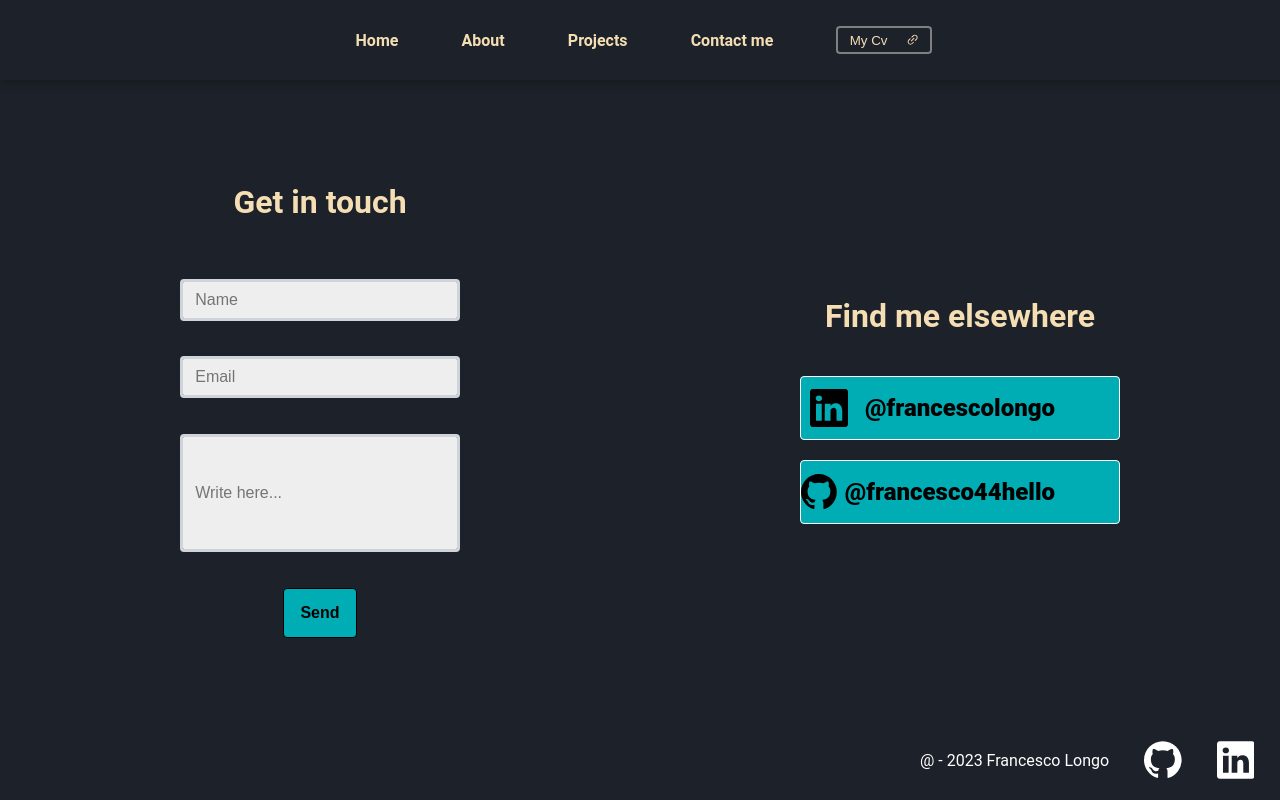
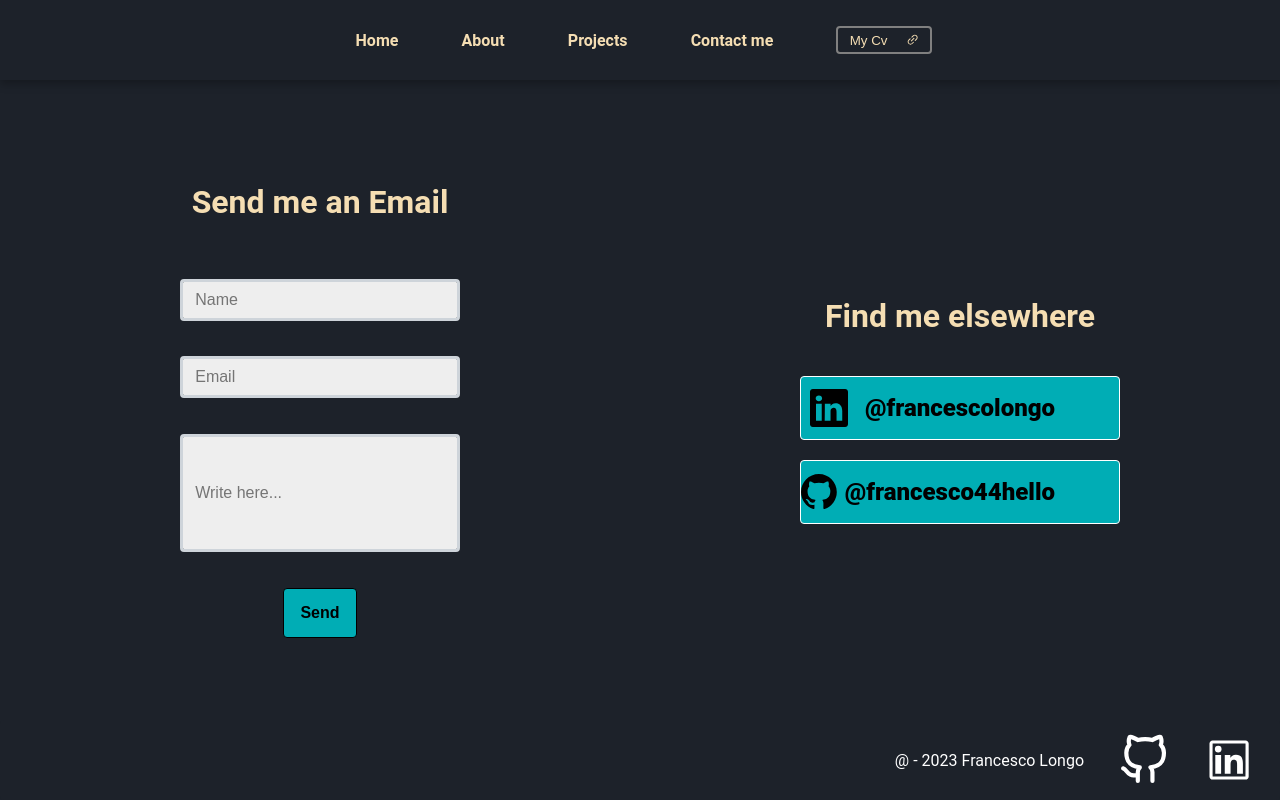
Before and after one commit to francesco44Hello/portfolio, a Next.js app in the folder nextjs-blog/: page /contact/contact in a window 1280 px wide. Built offline with nearby package versions, Linux system fonts and the light colour scheme.

Commit message:
added some styles

```diff
--- a/nextjs-blog/components/footer/footer.css
+++ b/nextjs-blog/components/footer/footer.css
@@ -28,4 +28,5 @@ footer {
     gap: 35px;
     font-family:'Roboto';
     margin-right: 2px;
+
   }
--- a/nextjs-blog/components/footer/footer.js
+++ b/nextjs-blog/components/footer/footer.js
@@ -1,6 +1,8 @@
 import React from "react";
 import { BsLinkedin, BsGithub } from "react-icons/bs";
+import { FiGithub } from 'react-icons/fi'
 import { handleClickGithub, handleClickLinkedin} from '../../components/functions/functions'
+import { AiOutlineLinkedin } from 'react-icons/ai'
 const Footer = () => {
   return (
     <div className="footer">
@@ -8,12 +10,12 @@ const Footer = () => {
 <div className="footer-div">
 {" "}
       @ - 2023 Francesco Longo{" "}
-      <BsGithub
-        style={{ height: "70%", width: "3%" }}
+      <FiGithub
+        style={{ height: "70%", width: "4%" }}
         onClick={handleClickGithub}
       />{" "}
-      <BsLinkedin
-        style={{ height: "70%", width: "3%" }}
+      <AiOutlineLinkedin
+        style={{ height: "100%", width: "4%" }}
         type="button"
         onClick={handleClickLinkedin}
       />{" "}
--- a/nextjs-blog/pages/contact/contact.css
+++ b/nextjs-blog/pages/contact/contact.css
@@ -117,3 +117,10 @@ input:focus {
     margin-top: 20px;
     font-family: 'Roboto';
 }
+.text-input {
+    display: flex;
+    align-items: flex-start;
+    text-align: start;
+    justify-content: center;
+    text-justify: distribute-all-lines;
+}
--- a/nextjs-blog/pages/contact/contact.js
+++ b/nextjs-blog/pages/contact/contact.js
@@ -37,7 +37,7 @@ export default function Contact() {
       <div className="contact-main-div">
         <div className="contact-left-page">
           <form action={`https://formsubmit.co/${email}`} method="POST">
-            <h1 style={{color: 'wheat'}}>Get in touch</h1>
+            <h1 style={{color: 'wheat'}}>Send me an Email</h1>
             {/* <form action=`https://formsubmit.co/${email}` method=`POST`> */}
             <input
               type="text"
@@ -52,6 +52,7 @@ export default function Contact() {
               name="text"
               required
               placeholder="Write here..."
+              className="text-input"
               style={{ height: "100px" }}
             ></input>
             <input
--- a/nextjs-blog/pages/home/home.css
+++ b/nextjs-blog/pages/home/home.css
@@ -91,10 +91,12 @@
   .description {
     height: 30%;
     width: 50%;
-    margin-top: 0;
+    margin-top: -20px;
     margin-left: 10%;
-
+    box-shadow: -0px -8px 0px #00ADB5;
+    border-radius: 30;
     font-family: 'Roboto';
+    padding-top: 4%;
 
   }
   .description > h1 {
--- a/nextjs-blog/pages/projects/project.css
+++ b/nextjs-blog/pages/projects/project.css
@@ -5,3 +5,10 @@
     height:80%;
     width: 100%;
 }
+.more-to-come {
+    display: flex;
+    justify-content: center;
+    color: #00ADB5;
+    font-family: 'Roboto';
+
+}
--- a/nextjs-blog/pages/projects/projects.js
+++ b/nextjs-blog/pages/projects/projects.js
@@ -25,6 +25,7 @@ export default function Projects() {
           <Link href="/">Back to home</Link>
         </h2>
       </Layout>
+      <h1 className="more-to-come">More to come...</h1>
       <div className="card-container">
         <Card
           title="Snap-vote"
```
